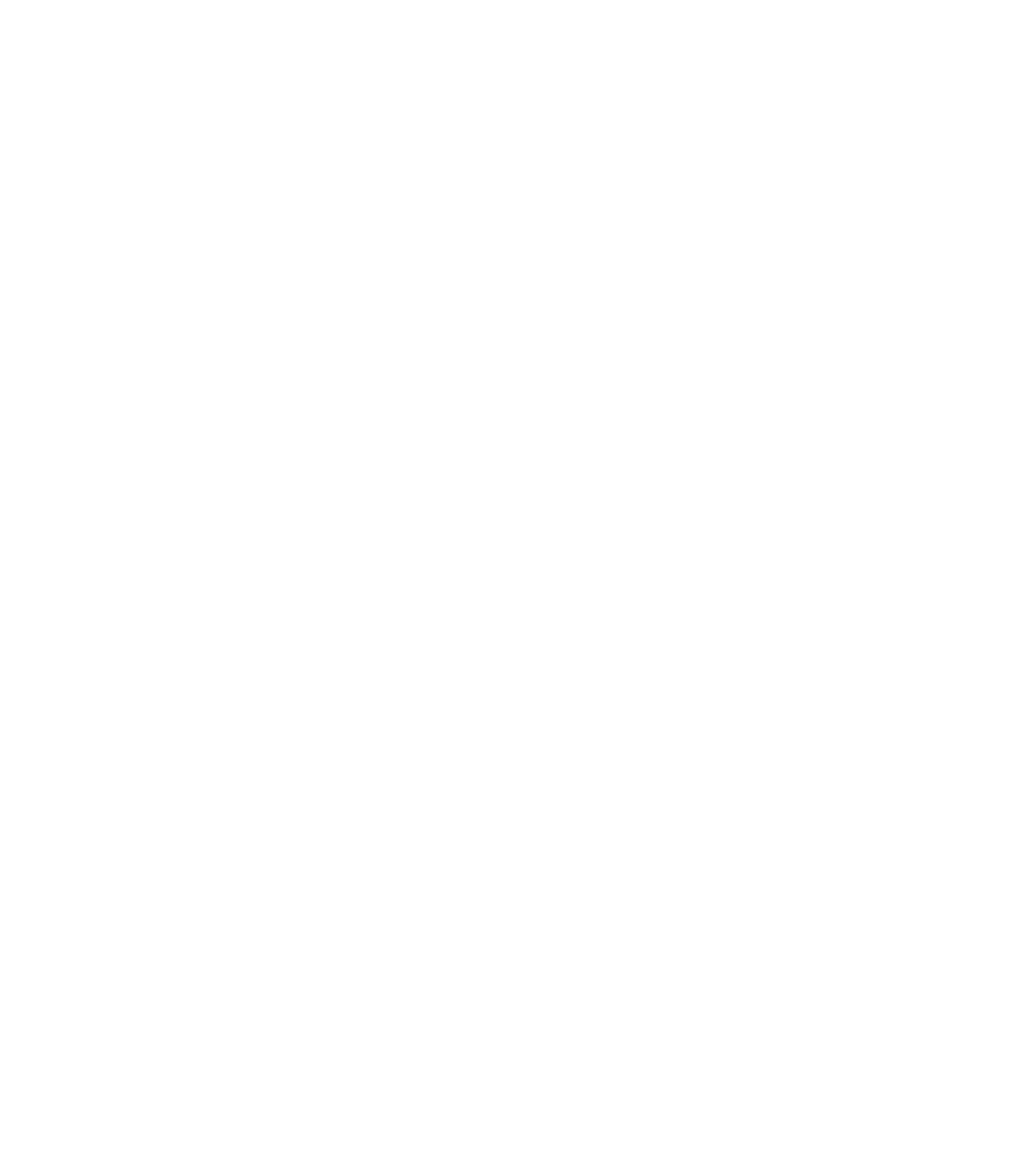
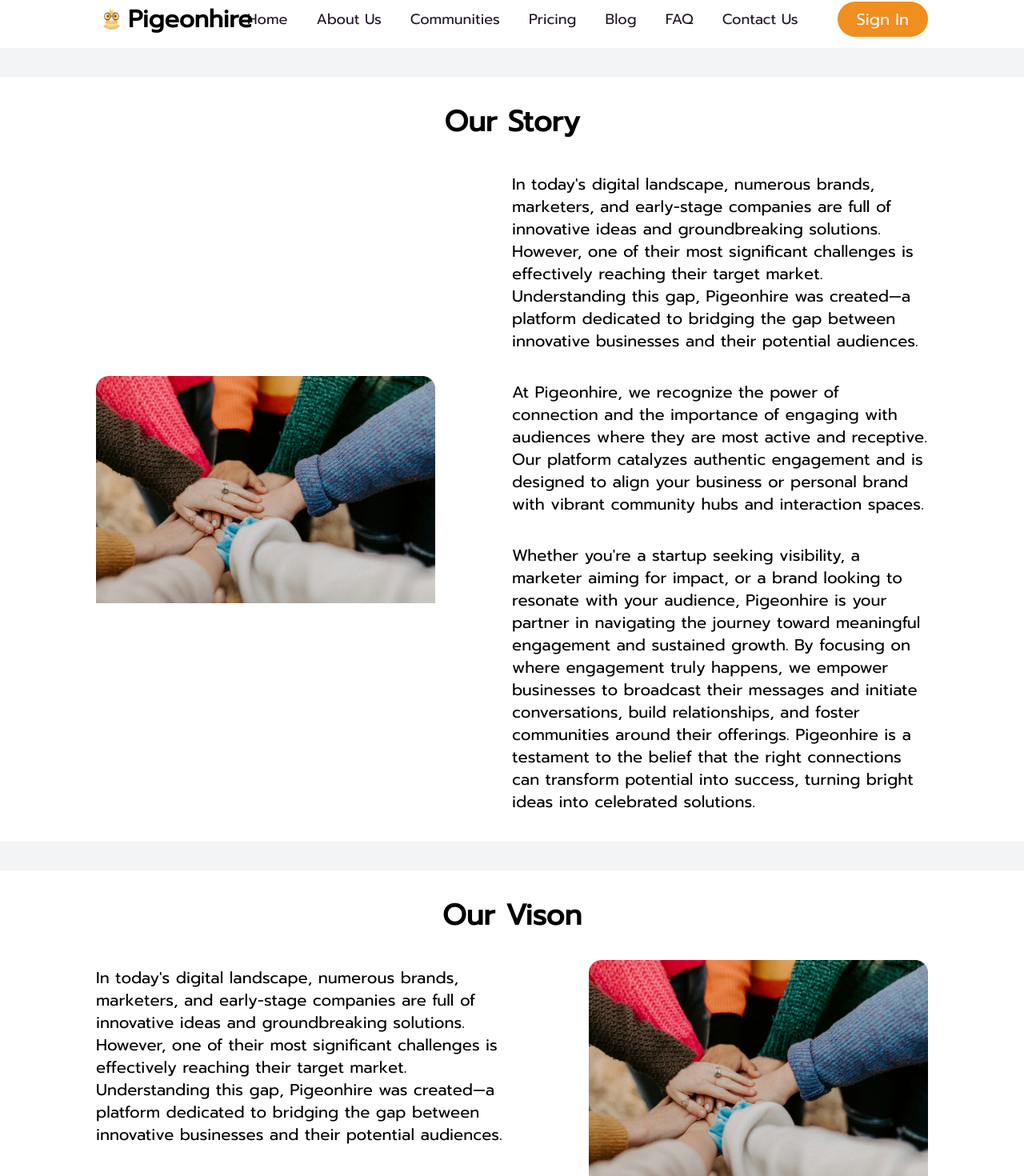
Before and after one commit to Eyohen/pigeonhire, a React (Vite) app: page /contactus in a window 1280 px wide. Before the commit this address had no page. Shown: the part 12-1482 px from the top of the page at 80% size. Before the commit the page ends 800 px from the top, so only its background shows below. Built offline with nearby package versions, Linux system fonts and the light colour scheme.

Commit message:
bg white to navbar

```diff
--- a/src/App.jsx
+++ b/src/App.jsx
@@ -18,6 +18,7 @@
 import SwitchPremium from './pages/SwitchPremium'
 import { UserContextProvider } from './context/UserContext'
 import Pricing from './pages/Pricing'
+import ContactUs from './pages/ContactUs'
 
 
 const App = () => {
@@ -28,6 +29,7 @@
      <Route exact path="/login" element={<Login/>}/>
      <Route exact path="/register" element={<Register />}/>
      <Route exact path="/pricing" element={<Pricing />}/>
+     <Route exact path="/contactus" element={<ContactUs />}/>
 
 
      <Route exact path="/communityowner" element={<CommunityOwner />}/>
--- a/src/components/Navbar.jsx
+++ b/src/components/Navbar.jsx
@@ -1,4 +1,4 @@
-import React, {useState} from 'react'
+import React, { useState } from 'react'
 
 import logo from '../assets/logo.png'
 import { RiArrowDownSLine } from "react-icons/ri";
@@ -17,14 +17,14 @@
   }
 
   return (
-    <div className=''>
+    <div className='bg-white'>
 
       <div className='flex justify-between items-center px-[4px] md:px-[120px] py-3'>
 
 
         <div className='flex justify-center items-center relative'>
 
-          <img src={logo} alt='' className='w-[140px] h-12 object-cover'/>
+          <img src={logo} alt='' className='w-[140px] h-12 object-cover' />
           <p className='font-semibold text-3xl absolute left-10'>Pigeonhire</p>
 
         </div>
@@ -41,7 +41,7 @@
           <Link to={'/pricing'}><p className='text-[#201327] text-lg font-light hover:text-[#F08E1F] hidden md:block'>Pricing</p></Link>
           <p className='text-[#201327] text-lg font-light hidden md:block'>Blog</p>
           <p className='text-[#201327] text-lg font-light hidden md:block'>FAQ</p>
-        <p className='text-[#201327] text-lg font-light hidden md:block'>Contact Us</p>
+          <Link to={'/contactus'}><p className='text-[#201327] text-lg font-light hover:text-[#F08E1F] hidden md:block'>Contact Us</p></Link>
         </div>
 
 
@@ -49,7 +49,7 @@
           <p className='text-white px-6 py-2 rounded-full text-xl hidden md:block bg-[#F08E1F]'>Sign In</p>
         </div>
 
-<div className='md:hidden'><RiMenuFill size={25}/></div>
+        <div className='md:hidden'><RiMenuFill size={25} /></div>
 
 
       </div>
--- /dev/null
+++ b/src/pages/ContactUs.jsx
@@ -0,0 +1,46 @@
+import React from 'react'
+import frame3 from '../assets/Frame3.png'
+import Navbar from '../components/Navbar'
+
+const ContactUs = () => {
+  return (
+    <div className='bg-gray-100'>
+        <Navbar />
+
+<div className='mt-9 bg-white py-9'>
+
+    <p className='text-center text-4xl font-bold '>Our Story</p>
+
+    <div className='flex px-4 md:px-[120px] gap-x-24 mt-9'>
+
+        <img src={frame3} className='object-contain rounded-b-2xl' />
+        <div>
+            <p className='text-xl mt-2'>In today's digital landscape, numerous brands, marketers, and early-stage companies are full of innovative ideas and groundbreaking solutions. However, one of their most significant challenges is effectively reaching their target market. Understanding this gap, Pigeonhire was created—a platform dedicated to bridging the gap between innovative businesses and their potential audiences.</p>
+            <p className='text-xl mt-9'>At Pigeonhire, we recognize the power of connection and the importance of engaging with audiences where they are most active and receptive. Our platform catalyzes authentic engagement and is designed to align your business or personal brand with vibrant community hubs and interaction spaces.</p>
+            <p className='text-xl mt-9'>Whether you're a startup seeking visibility, a marketer aiming for impact, or a brand looking to resonate with your audience, Pigeonhire is your partner in navigating the journey toward meaningful engagement and sustained growth. By focusing on where engagement truly happens, we empower businesses to broadcast their messages and initiate conversations, build relationships, and foster communities around their offerings. Pigeonhire is a testament to the belief that the right connections can transform potential into success, turning bright ideas into celebrated solutions.</p>
+
+        </div>
+    </div>
+    </div>
+
+
+    <div className='mt-9 bg-white py-9'>
+
+    <p className='text-center text-4xl font-bold '>Our Vison</p>
+
+    <div className='flex px-4 md:px-[120px] gap-x-24 mt-9'>
+
+
+        <div>
+            <p className='text-xl mt-2'>In today's digital landscape, numerous brands, marketers, and early-stage companies are full of innovative ideas and groundbreaking solutions. However, one of their most significant challenges is effectively reaching their target market. Understanding this gap, Pigeonhire was created—a platform dedicated to bridging the gap between innovative businesses and their potential audiences.</p>
+
+        </div>
+        <img src={frame3} className='object-contain rounded-b-2xl' />
+    </div>
+    </div>
+
+    </div>
+  )
+}
+
+export default ContactUs
```
Lines whose indentation alone changed are shown as unchanged.
